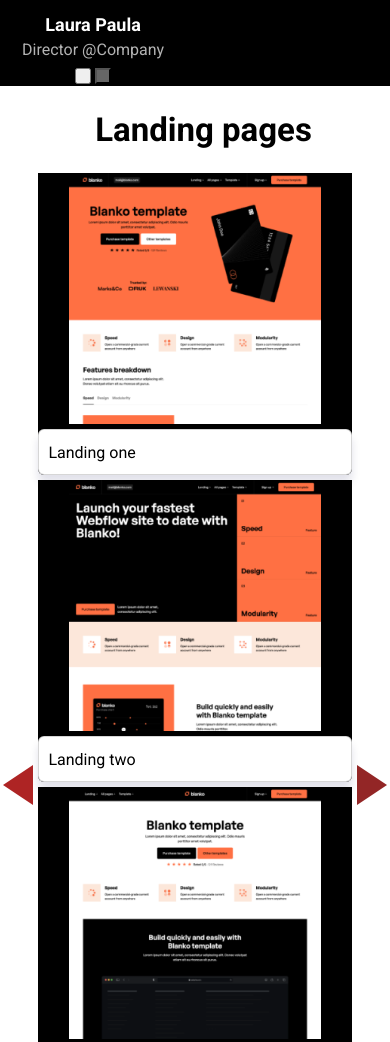
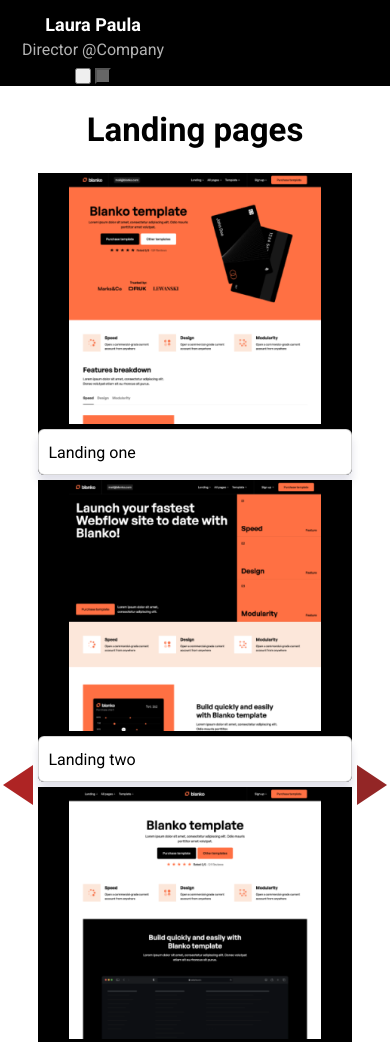
Before and after one commit to Sam-tech94/blanko_project, a plain HTML site: page index.html in a window 390 px wide. Shown: the part 1698-2740 px from the top of the page. Drawn offline with Linux system fonts and the light colour scheme.

Commit message:
changed some styles

```diff
--- a/style.css
+++ b/style.css
@@ -622,7 +622,7 @@ body {
     font-size: 40px;
     line-height: 48px;
     margin-top: 5%;
-    margin-left: 21.4%;
+    text-align: center;
     margin-bottom: 1%;
 }
 
@@ -647,7 +647,7 @@ body {
     padding: 4% 3%;
 }
 
-@media (max-width: 1234px) {
+@media (max-width: 1278px) {
     .landing_pages {
         justify-content: center;
     }
@@ -657,7 +657,8 @@ body {
         font-size: 35px;
         line-height: 48px;
         margin-top: 5%;
-        margin-left: 15.4%;
+        text-align: center;
+        /* margin-left: 16.4%; */
         margin-bottom: -1%;
     }
 
@@ -685,7 +686,7 @@ body {
         font-size: 33px;
         line-height: 48px;
         margin-top: 5%;
-        margin-left: 24.4%;
+
         margin-bottom: -2%;
     }
 
```
